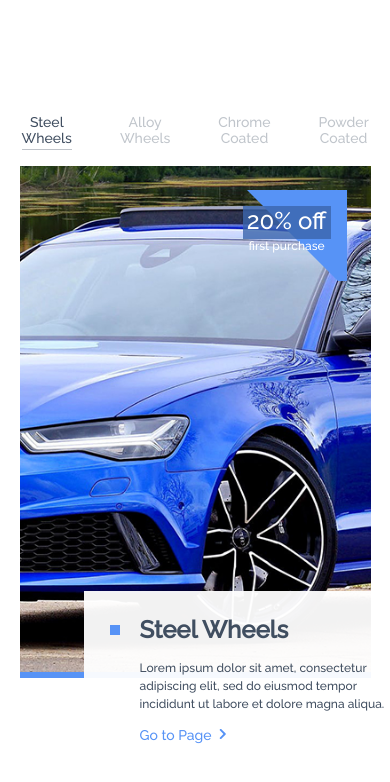
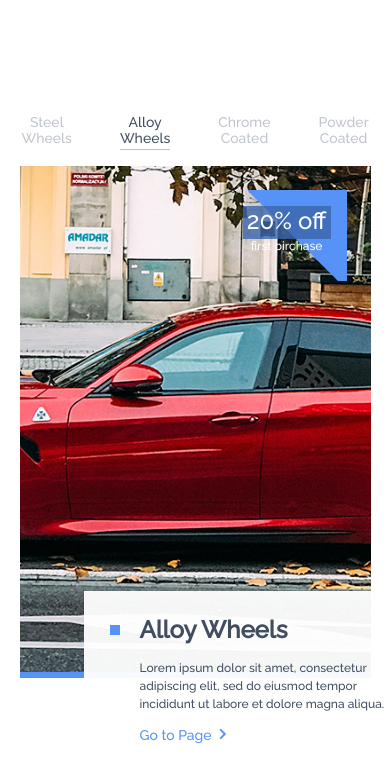
Before and after one commit to KevinGrant12/revolution-carousel, a plain HTML site: page index.html in a window 390 px wide. Shown: the top 782 px of the page. Drawn offline with Linux system fonts and the light colour scheme.

Commit message:
Updated some features

```diff
--- a/carouselModule/carousel/carousel.css
+++ b/carouselModule/carousel.css
@@ -1,6 +1,7 @@
-@import '../components/nav/nav.css';
-@import '../components/coupon/coupon.css';
+@import './components/nav/nav.css';
+@import './components/coupon/coupon.css';
 
+/* SLIDES */
 .slider {
   position: relative;
   height: 60vh;
@@ -29,6 +30,76 @@
   color: var(--slate);
 }
 
+/* INFO CARD */
+.card {
+  position: absolute;
+  bottom: 0;
+  left: 0;
+  max-width: 30%;
+  padding: 1.5rem 2rem 1.5rem 3.5rem;
+  background: rgba(255,255,255,0.95);
+  opacity: 0;
+  transform: translate(4rem, calc(100% + 6rem));
+  transition: all .3s ease;
+}
+
+.card.visible {
+  transform: translate(4rem, 6rem);
+  opacity: 1;
+}
+
+.card h3 {
+  position: relative;
+  font-size: 24px;
+  margin: 0 0 1rem;
+}
+
+.card h3::before {
+  content: '';
+  width: 10px;
+  height: 10px;
+  background: var(--tempBlue);
+  position: absolute;
+  top: 50%;
+  left: 0;
+  transform: translate(-30px,-50%);
+}
+
+.card > p {
+  font-size: 12px;
+  line-height: 1.1rem;
+}
+
+.card a {
+  font-size: 14px;
+  font-weight: 500;
+  color: var(--tempBlue);
+  transition: all .3s ease;
+  text-decoration: none;
+}
+
+.card a:hover {
+  padding-left: .5rem;
+}
+
+.card a svg {
+  height: .75rem;
+  margin-left: .25rem;
+  transition: inherit;
+}
+
+.card a:hover svg {
+  margin-left: .5rem;
+}
+
+@media (max-width: 991px) {
+  .card {
+    transform: translate(0, calc(100% + 6px));
+    max-width: unset;
+  }
+}
+
+/* ARROWS */
 .arrow {
   position: absolute;
   top: 50%;
--- a/carouselModule/carousel/carousel.js
+++ b/carouselModule/carousel.js
@@ -1,4 +1,4 @@
-import Coupon from '../components/coupon/coupon.js';
+import Coupon from './components/coupon/coupon.js';
 
 export default class Carousel {
 
@@ -8,9 +8,10 @@ export default class Carousel {
     this.carousel = document.querySelector(carouselElement);
     this.options = options;
     this.slider = this.carousel.querySelector('.slider');
-    this.slides = [...this.carousel.getElementsByClassName('slide')];
+    this.slides = [...this.slider.children];
     this.arrows = [...this.carousel.getElementsByClassName('arrow')];
     this.navItems = [...this.carousel.getElementsByClassName('nav-item')];
+    this.autoPlay = options.autoPlay;
     this.firstLoad = true;
     this.before = true;
     this.slideIndex = 1;
@@ -81,22 +82,6 @@ export default class Carousel {
 
   } //end update carousel
 
-  handleOptions() {
-    const options = this.options;
-    const couponOptions = options.coupon;
-    const navOption = options.nav;
-    const carouselElem = document.querySelector(this.carouselElement);
-
-    if (couponOptions) {
-      const coupon = new Coupon(couponOptions);
-      carouselElem.appendChild(coupon);
-    }
-
-
-
-  }
-
-
   setArrows() {
     this.arrows.forEach(arrow => {
       arrow.addEventListener('click', () => {
@@ -114,7 +99,25 @@ export default class Carousel {
     });
   }
 
-  autoPlay() {
+  autoPlayStart() {
+    setInterval(() => {
+      this.changeSlide(1)
+    }, 3000)
+  }
 
+  handleOptions() {
+    const options = this.options;
+    const couponOptions = options.coupon;
+    const navOption = options.nav;
+    const carouselElem = document.querySelector(this.carouselElement);
+
+    if (couponOptions) {
+      const coupon = new Coupon(couponOptions);
+      carouselElem.appendChild(coupon);
+    }
+
+    if ( this.autoPlay === true ) {
+      this.autoPlayStart();
+    }
   }
 }
--- a/carouselModule/components/coupon/coupon.js
+++ b/carouselModule/components/coupon/coupon.js
@@ -2,6 +2,7 @@ export default class Coupon {
   constructor(options) {
     this.percent = options.percent;
     this.position = options.position;
+    this.message = options.message;
 
     const coupon = document.createElement('a');
           coupon.classList.add('coupon');
@@ -12,7 +13,7 @@ export default class Coupon {
           couponTop.innerHTML = this.percent + '% off'
     const couponBottom = document.createElement('div');
           couponBottom.classList.add('coupon-bottom');
-          couponBottom.innerHTML = 'first purchase'
+          couponBottom.innerHTML = this.message;
 
     coupon.appendChild(couponBg);
     coupon.appendChild(couponTop);
--- a/css/card.css
+++ /dev/null
@@ -1,67 +0,0 @@
-.card {
-  position: absolute;
-  bottom: 0;
-  left: 0;
-  max-width: 30%;
-  padding: 1.5rem 2rem 1.5rem 3.5rem;
-  background: rgba(255,255,255,0.95);
-  opacity: 0;
-  transform: translate(4rem, calc(100% + 6rem));
-  transition: all .3s ease;
-}
-
-.card.visible {
-  transform: translate(4rem, 6rem);
-  opacity: 1;
-}
-
-.card h3 {
-  position: relative;
-  font-size: 24px;
-  margin: 0 0 1rem;
-}
-
-.card h3::before {
-  content: '';
-  width: 10px;
-  height: 10px;
-  background: var(--tempBlue);
-  position: absolute;
-  top: 50%;
-  left: 0;
-  transform: translate(-30px,-50%);
-}
-
-.card > p {
-  font-size: 12px;
-  line-height: 1.1rem;
-}
-
-.card a {
-  font-size: 14px;
-  font-weight: 500;
-  color: var(--tempBlue);
-  transition: all .3s ease;
-  text-decoration: none;
-}
-
-.card a:hover {
-  padding-left: .5rem;
-}
-
-.card a svg {
-  height: .75rem;
-  margin-left: .25rem;
-  transition: inherit;
-}
-
-.card a:hover svg {
-  margin-left: .5rem;
-}
-
-@media (max-width: 991px) {
-  .card {
-    transform: translate(0, calc(100% + 6px));
-    max-width: unset;
-  }
-}
--- a/index.html
+++ b/index.html
@@ -4,7 +4,7 @@
   <meta charset="UTF-8">
   <meta name="viewport" content="width=device-width, initial-scale=1.0">
   <title>Revolution Carousel </title>
-  <link rel="stylesheet" type="text/css" href="index.css">
+  <link rel="stylesheet" type="text/css" href="./public/index.css">
   <link href="https://fonts.googleapis.com/css2?family=Raleway:wght@300;500&display=swap" rel="stylesheet">
 </head>
 <body>
@@ -21,32 +21,32 @@
 
       <div class="slider">
         <div class="slide">
-          <img src="./images/steelwheels.jpg" alt="">
-          <div id="card" class="card visible">
+          <img src="./public/img/steelwheels.jpg" alt="">
+          <div class="card visible">
             <h3 class="card-title">Steel Wheels</h3>
             <p class="card-copy">Lorem ipsum dolor sit amet, consectetur adipiscing elit, sed do eiusmod tempor incididunt ut labore et dolore magna aliqua.</p>
             <a href="#!" class="card-link">Go to Page <svg aria-hidden="true" focusable="false" data-prefix="fas" data-icon="chevron-right" class="svg-inline--fa fa-chevron-right fa-w-10" role="img" xmlns="http://www.w3.org/2000/svg" viewBox="0 0 320 512"><path fill="currentColor" d="M285.476 272.971L91.132 467.314c-9.373 9.373-24.569 9.373-33.941 0l-22.667-22.667c-9.357-9.357-9.375-24.522-.04-33.901L188.505 256 34.484 101.255c-9.335-9.379-9.317-24.544.04-33.901l22.667-22.667c9.373-9.373 24.569-9.373 33.941 0L285.475 239.03c9.373 9.372 9.373 24.568.001 33.941z"></path></svg></a>
           </div>
         </div>
         <div class="slide">
-          <img src="./images/alloywheels.jpg" alt="">
-          <div id="card" class="card">
+          <img src="./public/img/alloywheels.jpg" alt="">
+          <div class="card">
             <h3 class="card-title">Alloy Wheels</h3>
             <p class="card-copy">Lorem ipsum dolor sit amet, consectetur adipiscing elit, sed do eiusmod tempor incididunt ut labore et dolore magna aliqua.</p>
             <a href="#!" class="card-link">Go to Page <svg aria-hidden="true" focusable="false" data-prefix="fas" data-icon="chevron-right" class="svg-inline--fa fa-chevron-right fa-w-10" role="img" xmlns="http://www.w3.org/2000/svg" viewBox="0 0 320 512"><path fill="currentColor" d="M285.476 272.971L91.132 467.314c-9.373 9.373-24.569 9.373-33.941 0l-22.667-22.667c-9.357-9.357-9.375-24.522-.04-33.901L188.505 256 34.484 101.255c-9.335-9.379-9.317-24.544.04-33.901l22.667-22.667c9.373-9.373 24.569-9.373 33.941 0L285.475 239.03c9.373 9.372 9.373 24.568.001 33.941z"></path></svg></a>
           </div>
         </div>
         <div class="slide">
-          <img src="./images/powderwheels.jpg" alt="">
-          <div id="card" class="card">
+          <img src="./public/img/powderwheels.jpg" alt="">
+          <div class="card">
             <h3 class="card-title">Chrome Coated Wheels</h3>
             <p class="card-copy">Lorem ipsum dolor sit amet, consectetur adipiscing elit, sed do eiusmod tempor incididunt ut labore et dolore magna aliqua.</p>
             <a href="#!" class="card-link">Go to Page <svg aria-hidden="true" focusable="false" data-prefix="fas" data-icon="chevron-right" class="svg-inline--fa fa-chevron-right fa-w-10" role="img" xmlns="http://www.w3.org/2000/svg" viewBox="0 0 320 512"><path fill="currentColor" d="M285.476 272.971L91.132 467.314c-9.373 9.373-24.569 9.373-33.941 0l-22.667-22.667c-9.357-9.357-9.375-24.522-.04-33.901L188.505 256 34.484 101.255c-9.335-9.379-9.317-24.544.04-33.901l22.667-22.667c9.373-9.373 24.569-9.373 33.941 0L285.475 239.03c9.373 9.372 9.373 24.568.001 33.941z"></path></svg></a>
           </div>
         </div>
         <div class="slide">
-          <img src="./images/chromewheels.jpg" alt="">
-          <div id="card" class="card">
+          <img src="./public/img/chromewheels.jpg" alt="">
+          <div class="card">
             <h3 class="card-title">Powder Coated Wheels</h3>
             <p class="card-copy">Lorem ipsum dolor sit amet, consectetur adipiscing elit, sed do eiusmod tempor incididunt ut labore et dolore magna aliqua.</p>
             <a href="#!" class="card-link">Go to Page <svg aria-hidden="true" focusable="false" data-prefix="fas" data-icon="chevron-right" class="svg-inline--fa fa-chevron-right fa-w-10" role="img" xmlns="http://www.w3.org/2000/svg" viewBox="0 0 320 512"><path fill="currentColor" d="M285.476 272.971L91.132 467.314c-9.373 9.373-24.569 9.373-33.941 0l-22.667-22.667c-9.357-9.357-9.375-24.522-.04-33.901L188.505 256 34.484 101.255c-9.335-9.379-9.317-24.544.04-33.901l22.667-22.667c9.373-9.373 24.569-9.373 33.941 0L285.475 239.03c9.373 9.372 9.373 24.568.001 33.941z"></path></svg></a>
@@ -61,6 +61,6 @@
     </div>
   </div>
 
-  <script type="module" src="index.js"></script>
+  <script type="module" src="./public/index.js"></script>
 </body>
 </html>
--- a/index.css
+++ b/public/index.css
@@ -1,5 +1,4 @@
-@import './carouselModule/carousel/carousel.css';
-@import './css/card.css';
+@import '../carouselModule/carousel.css';
 
 :root {
 
--- a/index.js
+++ b/public/index.js
@@ -1,26 +1,25 @@
-import Carousel from './carouselModule/carousel/carousel.js';
+import Carousel from '../carouselModule/carousel.js';
 
 // Initialize carousel & options
 const createCarousel = new Carousel('.carousel', {
   nav: true,
-  auto: true,
+  autoPlay: true,
   coupon: {
     percent: 20,
-    position: 'top'
+    message: 'first pirchase'
   }
 });
 
-// Example usage
+// Do fun stuff like add animations
 const carousel = document.querySelector('.carousel');
 const couponArr = [...document.querySelectorAll('.coupon *')];
-console.log({couponArr})
 
+// Animate card and coupon
 carousel.addEventListener('beforeSlideChange', () => {
   const card = document.querySelector('.active-slide .card');
   card.classList.remove('visible')
   rotateCoupon('remove')
 });
-
 carousel.addEventListener('afterSlideChange', () => {
   const card = document.querySelector('.active-slide .card');
   card.classList.add('visible')
```
Also changed, not shown: public/img/alloywheels.jpg (renamed from images/alloywheels.jpg), public/img/chromewheels.jpg (renamed from images/chromewheels.jpg), public/img/powderwheels.jpg (renamed from images/powderwheels.jpg), public/img/steelwheels.jpg (renamed from images/steelwheels.jpg).
